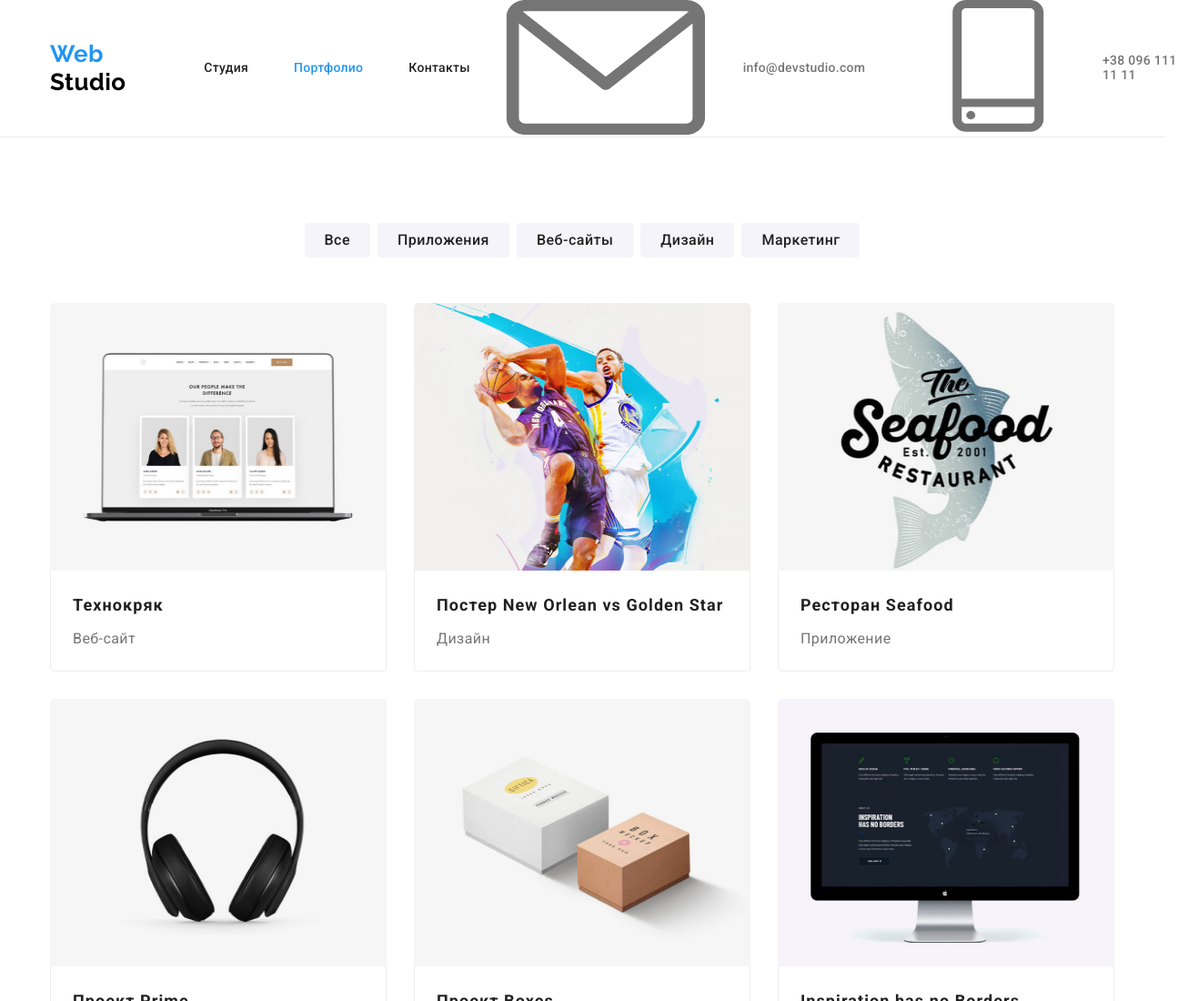
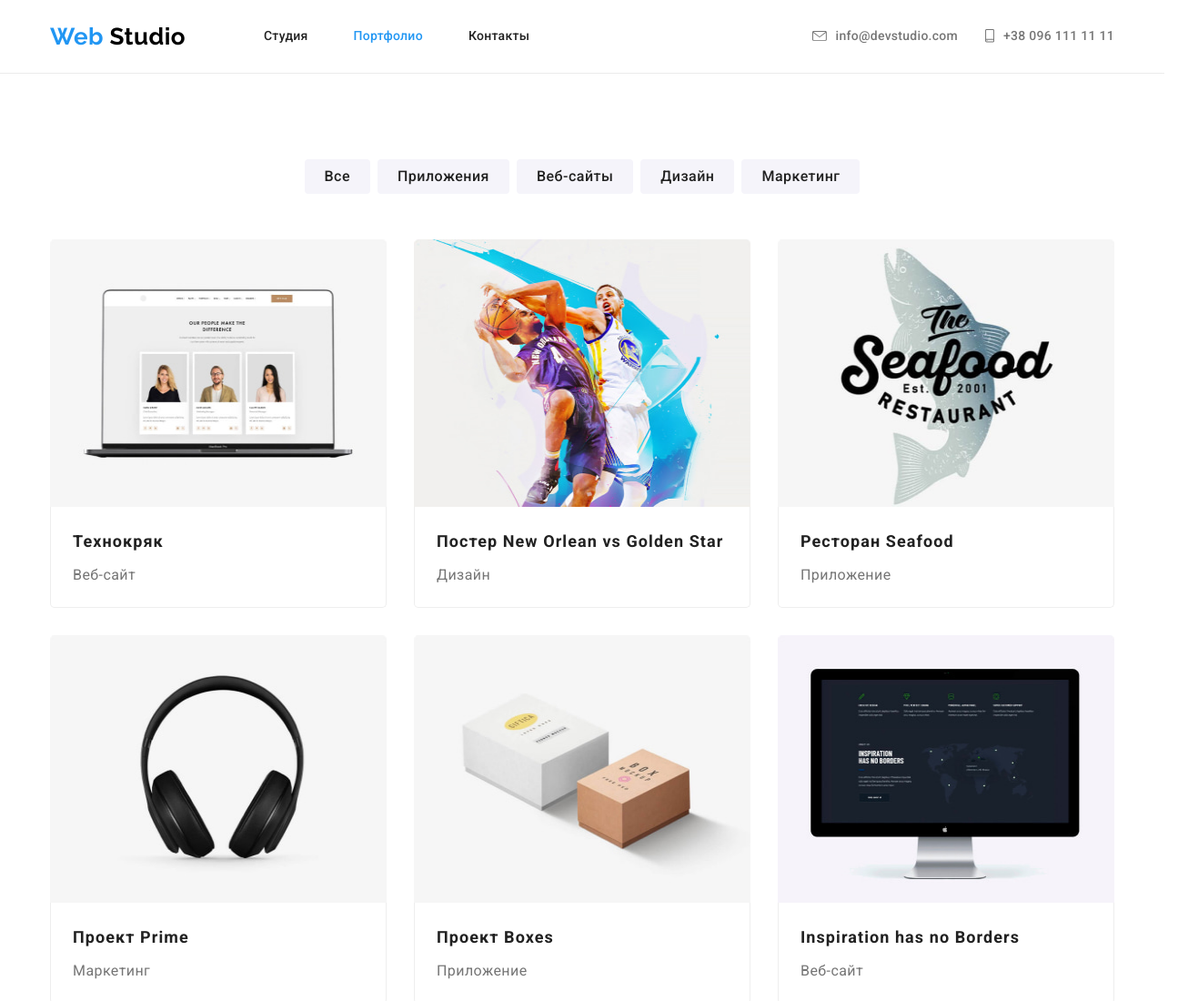
Before and after one commit to yermakovaa/goit-markup-hw-04, a plain HTML site: page portfolio.html in a window 1280 px wide. Shown: the top 1100 px of the page at 91% size, 1306 px wide, since content can reach past the window. Drawn offline with nearby package versions, Linux system fonts and the light colour scheme.

Commit message:
Update portfolio.html

```diff
--- a/portfolio.html
+++ b/portfolio.html
@@ -31,7 +31,7 @@
                 <ul class="contacts-link list">
                     <li class="item">
                         <a href="mailto:info@devstudio.com" class="contacts-link-item">
-                            <svg class="icon-mail">
+                            <svg class="icon-contact" width="16" height="11">
                                 <use href="./img/sprite.svg#icon-mail"></use>
                             </svg>
                             info@devstudio.com
@@ -39,7 +39,7 @@
                     </li>
                     <li class="item">
                         <a href="tel:+380961111111" class="contacts-link-item">
-                            <svg class="icon-tel">
+                            <svg class="icon-contact" width="10" height="15">
                                 <use href="./img/sprite.svg#icon-tel"></use>
                             </svg>
                             +38 096 111 11 11
```
